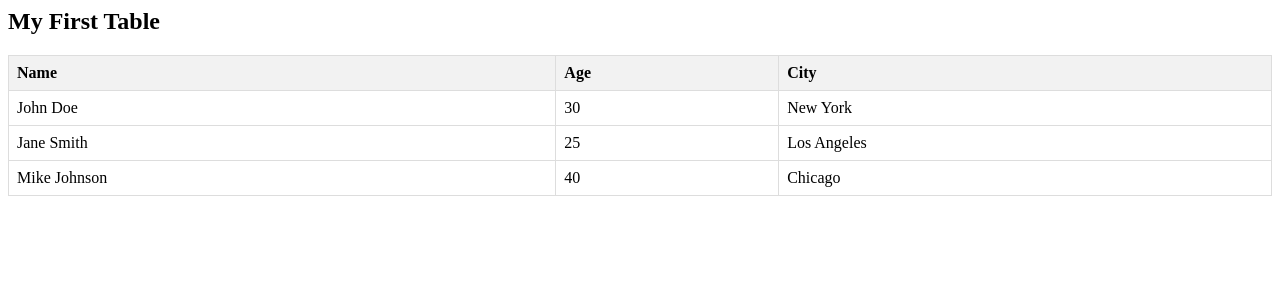
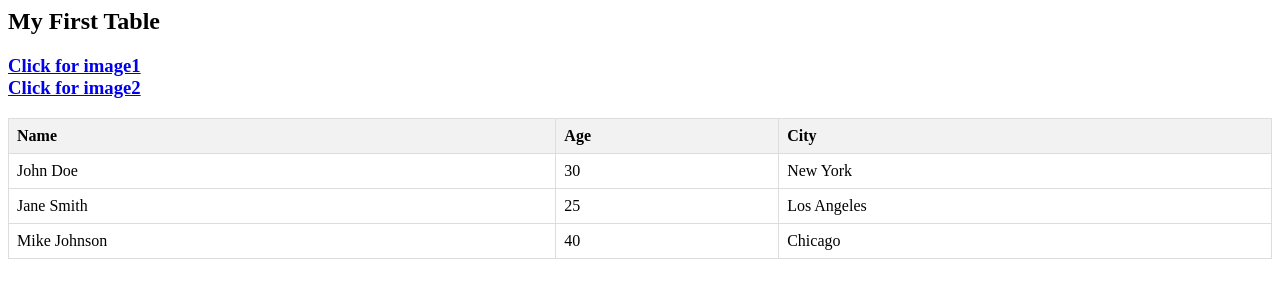
Before and after one commit to eitmrc/testloadfile, a plain HTML site: page index.html in a window 1280 px wide. Drawn offline with Linux system fonts and the light colour scheme.

Commit message:
Update index.html

```diff
--- a/index.html
+++ b/index.html
@@ -21,6 +21,11 @@
 <body>
 
 <h2>My First Table</h2>
+<h3>
+<a href="im1\im1.jpg"> Click for image1 </a><br>
+<a href="im2\im2.jpg"> Click for image2 </a><br>
+</h3>
+
 
 <table>
     <tr>
```
